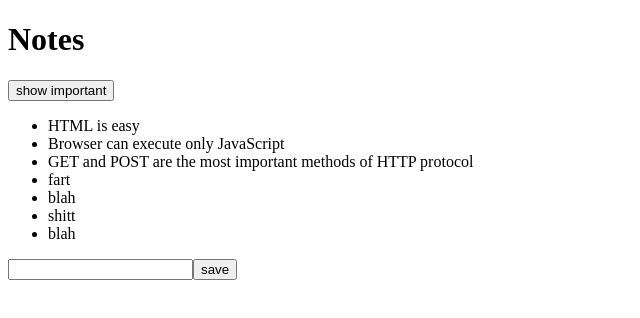
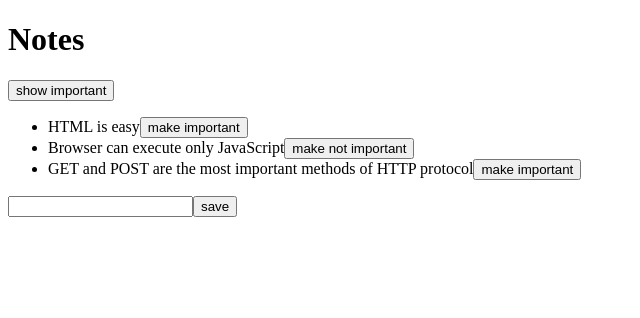
Before and after one commit to kuure/fso, a React (Vite) app: page / in a window 1280 px wide. Shown: the top 318 px of the page, without its empty margins (0-640 px from the left). Built offline with nearby package versions, Linux system fonts and the light colour scheme; data requests are answered from the project's data file.

Commit message:
working version after 'changing the importance of notes'

```diff
--- a/db.json
+++ b/db.json
@@ -3,37 +3,17 @@
     {
       "id": "1",
       "content": "HTML is easy",
-      "important": true
+      "important": false
     },
     {
       "id": "2",
       "content": "Browser can execute only JavaScript",
-      "important": false
+      "important": true
     },
     {
       "id": "3",
       "content": "GET and POST are the most important methods of HTTP protocol",
-      "important": true
-    },
-    {
-      "content": "fart",
-      "important": true,
-      "id": "FRLLw98"
-    },
-    {
-      "content": "blah",
-      "important": false,
-      "id": "kgQC9ux"
-    },
-    {
-      "content": "shitt",
-      "important": false,
-      "id": "eqTaiq-"
-    },
-    {
-      "content": "blah",
-      "important": true,
-      "id": "7q2NdAE"
+      "important": false
     }
   ],
   "persons": [
--- a/src/App.jsx
+++ b/src/App.jsx
@@ -3,7 +3,9 @@
 import Note from './components/Note'
 
 
-const App = (props) => {
+const App = () => {
+
+	const url = `http://localhost:3001/notes/`
 
 	// note state
 	const [notes, setNotes] = useState([])
@@ -12,10 +14,11 @@
 	// determine what ones to show
 	const [showAll,setShowAll] = useState(true)
 
+	// get the data right when the page loads
 	useEffect(() => {
 		console.log('effect')
 		axios
-			.get('http://localhost:3001/notes')
+			.get(url)
 			.then(response => {
 				setNotes(response.data)
 			})
@@ -29,13 +32,31 @@
 			important: Math.random() < 0.5,
 		}
 		axios
-			.post('http://localhost:3001/notes',noteObject)
+			.post(url,noteObject)
 			.then(response => {
 				console.log(response.data)
 				setNotes(notes.concat(noteObject))
 				setNewNote('')
 			})
 	}
+
+
+	// change importance of a note
+	const toggleImportanceOf = id => {
+
+		const postUrl = `${url}${id}`
+		const note = notes.find(n => n.id === id)
+
+		// the spread operator
+		const changedNote = { ...note, important: !note.important }
+
+		axios.put(postUrl, changedNote).then(response => {
+			setNotes(notes.map(n => n.id === id ? response.data : n))
+		})
+
+	}
+
+
 
 	// deal with edits
 	const handleNoteChange = (event) => {
@@ -50,6 +71,7 @@
 
 
 
+	// GUI stuff
 	return (
 		<div>
 
@@ -63,7 +85,11 @@
 
 			<ul>
 				{notesToShow.map(note =>
-					<Note key={note.id} note={note} />
+					<Note
+						key={note.id}
+						note={note}
+						toggleImportance={() => toggleImportanceOf(note.id)}
+					/>
 				)}
 			</ul>
 
--- a/src/components/Note.jsx
+++ b/src/components/Note.jsx
@@ -1,7 +1,12 @@
 
-const Note = ({ note }) => {
+const Note = ({ note, toggleImportance }) => {
+
+	const label = note.important ? 'make not important' : 'make important'
+
 	return (
-		<li>{note.content}</li>
+		<li>{note.content}
+			<button onClick={toggleImportance}>{label}</button>
+		</li>
 	)
 }
 
```
